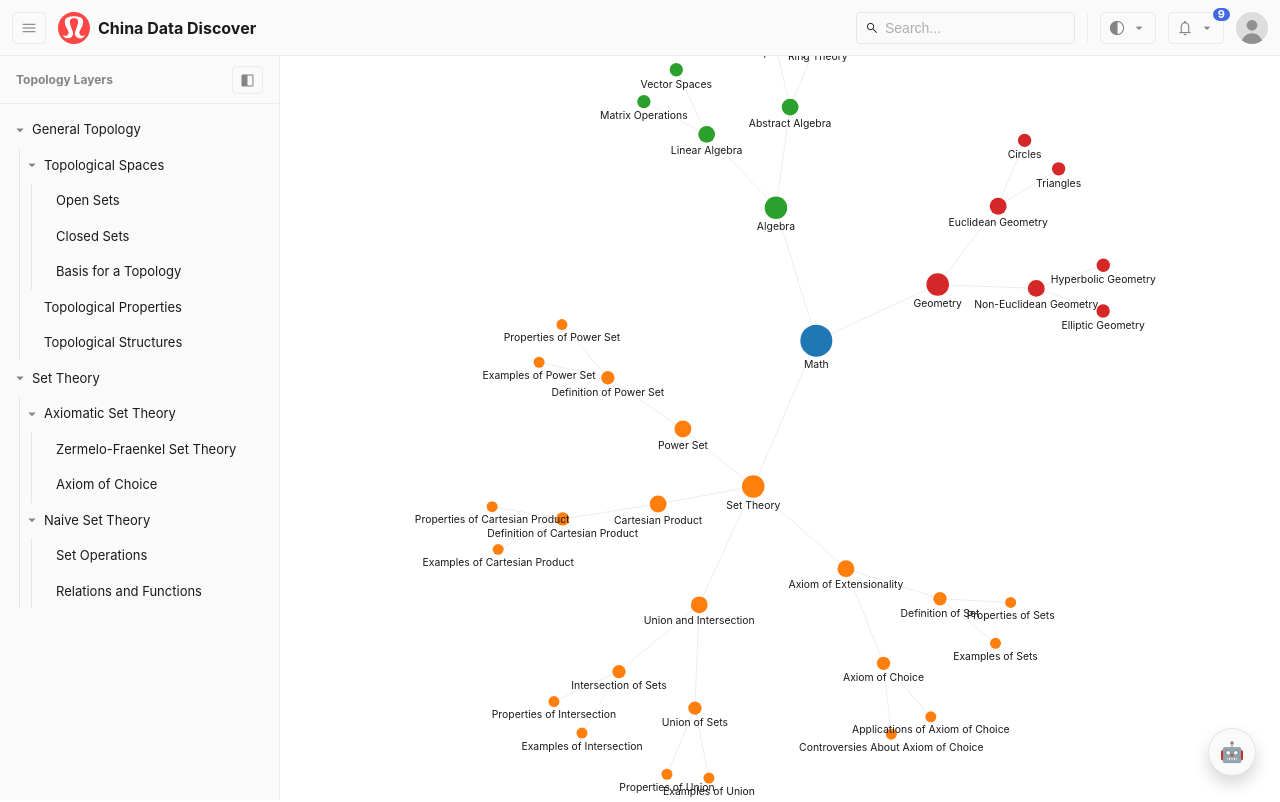
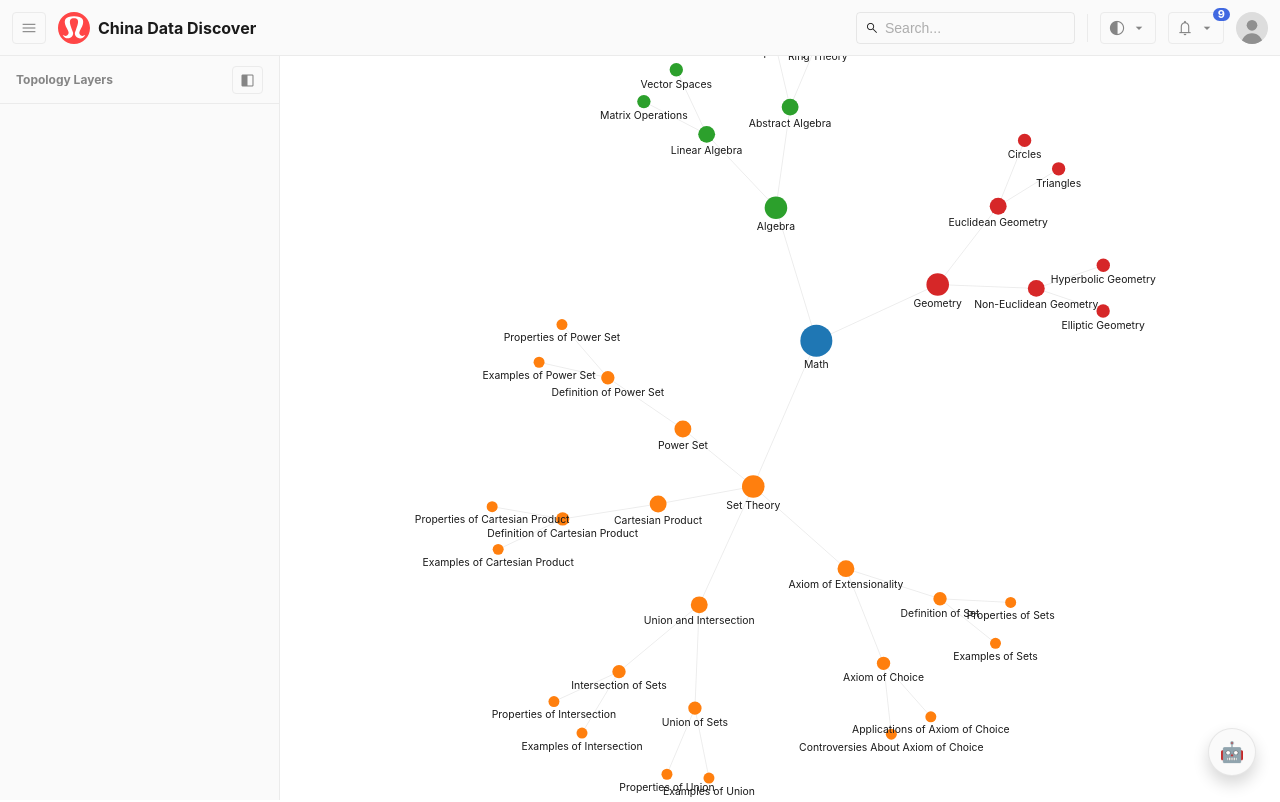
Before and after one commit to WenchuanLiliZhao/Lulu-Design-System, a React (Vite) app in the folder app/: page /cdd-topology-demo in a window 1280 px wide. Shown: the top 802 px of the page. Built offline with nearby package versions, Linux system fonts and the light colour scheme.

Commit message:
prepare for coding topology filter

```diff
--- a/app/src/Components/Tree/TreeExplorer.module.scss
+++ b/app/src/Components/Tree/TreeExplorer.module.scss
@@ -1,58 +1,3 @@
-[class*="node-tag-"] {
-  &[class*="-hidden"] {
-    display: none;
-  }
-}
-
-.visibility-btn,
-.visibility-inherit-btn {
-  display: none;
-}
-
-.invisible .visibility-btn {
-  display: block;
-}
-
-.node:hover {
-  .visibility-btn {
-    display: block;
-  }
-  .visibility-inherit-btn {
-    display: none;
-  }
-}
-
-.father-invisible {
-  .visibility-btn {
-    display: none;
-  }
-
-  .visibility-inherit-btn {
-    display: block;
-  }
-
-  .invisible > .node {
-    .visibility-btn {
-      display: block;
-    }
-
-    .visibility-inherit-btn {
-      display: none;
-    }
-  }
-}
-
-.invisible {
-  opacity: 0.48;
-
-  .invisible {
-    opacity: 1;
-  }
-}
-
-
-//
-
 .tree-node {
   display: block;
 
@@ -94,6 +39,10 @@
       width: var(--level-markder-width);
       border-right: 1px solid var(--color-border-main-trans);
       flex-shrink: 0; // note: prevent shrinking
+
+      &.last {
+        border-right-color: transparent;
+      }
     }
 
     .node-clopener {
--- a/app/src/Components/Tree/TreeExplorer.tsx
+++ b/app/src/Components/Tree/TreeExplorer.tsx
@@ -14,20 +14,6 @@
 - `TreeNodeComponent` is a subcomponent responsible for rendering individual tree nodes, including recursively rendering their child nodes.
 - The component includes "Expand All" and "Collapse All" controls to manage the global expand/collapse state.
 
-### Functional Distinction
-- `useAs: "page-tree"`: Similar to VSCode's Explorer, primarily used to display the page structure, supporting node expansion and collapse.
-- `useAs: "layer-tree"`: Similar to Figma's Layers, primarily used to display the layer structure, supporting node visibility toggling.
-
-#### Visibility Interaction in Layer Tree
-
-- In the Layer Tree, the visibility of a node is toggled by clicking on the node.
-- For example, if `nodeA` is a node, clicking on `nodeA` toggles the visibility of the subtree it belongs to. Any child node `nodeB` within `nodeA` will inherit the visibility state of `nodeA`. However, `nodeB` can still be individually toggled for its own visibility. This way, when `nodeA` is toggled visible again, the visibility state of `nodeB` is preserved. (This is Figma's solution, which I adopted here.)
-
-#### Subtle Differences in Expand/Collapse Interaction Between Page Tree and Layer Tree
-
-- In the Page Tree, nodes are toggled for expansion/collapse by clicking on the node itself, similar to most blog and file manager tree structures.
-- In the Layer Tree, since the node itself is not a link, expansion/collapse is toggled by clicking the arrow icon on the left side of the node. Clicking the node itself does not trigger expansion/collapse but is used to toggle the node's visibility.
-
 ### Key Implementation Challenges
 - Managing the expanded/collapsed state of nodes using React's `useState` hook.
 - Synchronizing the global expand/collapse state with individual node states.
@@ -36,21 +22,7 @@
 ## 组件功能概览
 - `TreeExplorer` 是一个 React 组件，用于渲染分层的树形结构。它支持节点的展开/折叠功能。
 - `TreeNodeComponent` 是一个子组件，负责渲染单个树节点，包括递归渲染其子节点。
-- 组件包含“全部展开”和“全部折叠”控件，用于管理全局的展开/折叠状态。
-
-### 功能区分
-- `useAs: "page-tree"`：类似于 VSCode 的 Explorer，主要用于展示页面结构，支持节点的展开和折叠。
-- `useAs: "layer-tree"`：类似于 Figma 的 Layers，主要用于展示图层结构，支持节点的可见性切换。
-
-#### 关于 Layer Tree 中的可见性交互
-
-- 在 Layer Tree 中，节点的可见性是通过点击节点来切换的。
-- 假设 `nodeA` 为一个节点，点击 `nodeA` 时，该节点所在的 subtree 会切换可见性。`nodeA` 中的任何子节点 `nodeB` 也会继承 `nodeA` 的可见性状态，但是，依然可以单独点击 `nodeB` 来切换其自身的可见性；这样，当 `nodeA` 重新被切换为可见时，`nodeB` 的可见性状态会被保留。（这是 Figma 的解决方案，我在这里采用了。）
-
-#### 关于 Page Tree 与 Layer Tree 中的展开/折叠交互的细微不同
-
-- 在 Page Tree 中，节点的展开/折叠是通过点击节点来切换的，这就如同大多数博客和文件管理器的树形结构一样。
-- 考虑到，在 Layer Tree 中，节点本身并不是一个链接，因此，节点的展开/折叠是通过点击节点左侧的箭头图标来切换的。点击节点本身不会触发展开/折叠操作，而是用于切换节点的可见性。
+- 组件包含"全部展开"和"全部折叠"控件，用于管理全局的展开/折叠状态。
 
 ### 主要实现难点
 - 使用 React 的 `useState` 钩子管理节点的展开/折叠状态。
@@ -65,8 +37,6 @@ import styles from "./TreeExplorer.module.scss";
 import { Icon } from "../Icon";
 import { HoverBox } from "../SmallElements/HoverBox";
 import { IconByType, PageShape, PageType } from "../../ObjectShapes/PageShape";
-import { Btn } from "../SmallElements/Btn";
-
 
 export const NodeTagPrefix = "node-tag-";
 export interface TreeNodesShape {
@@ -125,8 +95,6 @@ export function mergeTagsOfTreeNodes(
 interface TreeExplorerProps {
   data: NodeShape[]; // The hierarchical data structure for the tree
   expand?: boolean; // Whether the tree nodes should be expanded by default
-  useAs: "page-tree" | "layer-tree"; // Specify the type of tree being used
-  // 指定树的使用类型
 }
 
 // Define the TreeNodeComponent for rendering individual nodes
@@ -135,62 +103,13 @@ const TreeNodeComponent: React.FC<{
   node: NodeShape; // The data for the current node
   expand: boolean; // Whether the node should be expanded
   level: number; // The depth level of the node in the tree
-  useAs: "page-tree" | "layer-tree"; // The type of tree being used
-}> = ({ node, expand, level, useAs }) => {
+}> = ({ node, expand, level }) => {
   const [isExpanded, setIsExpanded] = useState<boolean>(expand); // State for node expansion
-  const [isInvisible, setIsInvisible] = useState<boolean>(false); // State for node visibility
 
   // Toggle the expanded state of the current node
   // 切换当前节点的展开状态
   const toggleExpand = () => {
     setIsExpanded((prev) => !prev);
-  };
-
-  // Toggle the visibility of the current node and its children
-  // 切换当前节点及其子节点的可见性
-  const toggleVisibility = (target: string = node.id) => {
-    // Find all elements with class names containing the node ID
-    const elements = document.querySelectorAll(`[class*="${NodeTagPrefix}-${target}"]`);
-
-    elements.forEach((element) => {
-      if (isInvisible) {
-        (element as HTMLElement).classList.remove(`${NodeTagPrefix}-${target}-hidden`);
-      } else {
-        (element as HTMLElement).classList.add(`${NodeTagPrefix}-${target}-hidden`);
-      }
-    });
-
-    // Toggle the visibility state
-    setIsInvisible((prev) => !prev);
-
-    // Log the visibility state change
-    console.log(target, isInvisible ? "is expanded" : "is collapsed");
-  };
-
-  const LayerVisibility = {
-    invisible: "invisible",
-    fatherInvisible: "father-invisible",
-  };
-
-  const LayerVisibilityBtn: React.FC<{
-    onClick: (target?: string) => void;
-  }> = ({ onClick }) => {
-    return (
-      <div onClick={() => onClick()}>
-        <Btn
-          className={styles["visibility-btn"]}
-          icon={isInvisible ? "visibility_off" : "visibility"}
-          size={"size-tiny"}
-          mode={"mode-plain"}
-        />
-        <Btn
-          className={styles["visibility-inherit-btn"]}
-          icon={"check_indeterminate_small"}
-          size={"size-tiny"}
-          mode={"mode-plain"}
-        />
-      </div>
-    );
   };
 
   useEffect(() => {
@@ -200,19 +119,10 @@ const TreeNodeComponent: React.FC<{
   }, [expand]);
 
   return (
-    <div
-      className={`${styles["tree-node"]} ${
-        isInvisible ? styles[LayerVisibility.invisible] : ""
-      }`}
-    >
+    <div className={styles["tree-node"]}>
       <div
         className={styles["node"]}
-        onClick={() => {
-          if (useAs === "page-tree") {
-            toggleExpand(); // Only toggle if useAs is "page-tree"
-            // 仅在 useAs 为 "page-tree" 时切换
-          }
-        }}
+        onClick={toggleExpand}
       >
         {/* Render level markers to visually indicate the depth of the node */}
         {/* 渲染层级标记以直观显示节点的深度 */}
@@ -229,12 +139,6 @@ const TreeNodeComponent: React.FC<{
         {node.children.length > 0 ? (
           <div
             className={styles["node-clopener"]}
-            onClick={() => {
-              if (useAs === "layer-tree") {
-                toggleExpand(); // Only toggle if useAs is "page-tree"
-                // 仅在 useAs 为 "page-tree" 时切换
-              }
-            }}
           >
             <Icon
               className={`${styles["node-clopener-icon"]} ${
@@ -252,27 +156,17 @@ const TreeNodeComponent: React.FC<{
         {/* 渲染节点内容，包括图标和标题 */}
         <div className={styles["node-content"]}>
           <div className={styles["node-title"]}>
-            {useAs === "page-tree" ? (
-              <IconByType icon={node.type} className={styles["page-icon"]} />
-            ) : (
-              <></>
-            )}
+            <IconByType icon={node.type} className={styles["page-icon"]} />
             {node.name}
           </div>
-          <div className={styles["node-controls"]}>
-            {useAs === "layer-tree" && (
-              <LayerVisibilityBtn onClick={toggleVisibility} />
-            )}
-          </div>
+          <div className={styles["node-controls"]}></div>
         </div>
       </div>
       {/* Recursively render child nodes if the current node has child nodes */}
       {/* 如果当前节点含有子节点，则递归渲染子节点 */}
       {node.children.length > 0 && (
         <div
-          className={`${styles["node-children"]} ${
-            isInvisible ? styles[LayerVisibility.fatherInvisible] : ""
-          }`}
+          className={styles["node-children"]}
           style={{ display: `${isExpanded ? "block" : "none"}` }} // Only show children if the node is expanded
         >
           {node.children.map((child, index) => (
@@ -281,7 +175,6 @@ const TreeNodeComponent: React.FC<{
               node={child}
               expand={expand}
               level={level + 1} // Increment the level for child nodes
-              useAs={useAs} // 为子节点增加层级
             />
           ))}
         </div>
@@ -294,7 +187,6 @@ const TreeNodeComponent: React.FC<{
 // 定义主 TreeExplorer 组件
 export const TreeExplorer: React.FC<TreeExplorerProps> = ({
   data,
-  useAs,
   expand = true,
 }) => {
   return (
@@ -308,7 +200,6 @@ export const TreeExplorer: React.FC<TreeExplorerProps> = ({
             node={node}
             expand={expand}
             level={0} // Root nodes start at level 0
-            useAs={useAs} // 根节点从层级 0 开始
           />
         ))}
       </div>
--- a/app/src/Pages/Demos/CDD/CDD_SiteConfig.tsx
+++ b/app/src/Pages/Demos/CDD/CDD_SiteConfig.tsx
@@ -23,7 +23,6 @@ import { Example_TreeNodeMaps } from "../../../ObjectShapes/ExampleData/Example_
 import { MenuItem } from "../../../Components/Dropdown/MenuItem";
 import { FilterableDropdown } from "../../../Components/Dropdown/FilterableDropdown";
 import { TextSwitch } from "../../../Components/SmallElements/Switch";
-import { Example_TopologyTagTrees } from "../../../ObjectShapes/ExampleData/Example_TopologyTagTrees";
 
 export const CDD_SiteInfo: SiteInfoType = {
   title: "China Data Discover",
@@ -168,7 +167,7 @@ export const CDD_DataPageLayout: React.FC<CDD_BasicLayoutProps> = ({
         }
         sidebar={{
           title: "Data Dictionary",
-          content: <TreeExplorer data={transformTreeNodes(Example_TreeNodeMaps.Math)} useAs="page-tree" />,
+          content: <TreeExplorer data={transformTreeNodes(Example_TreeNodeMaps.Math)} />,
           headerControls: [
             <Dropdown
               trigger={
@@ -366,7 +365,9 @@ export const CDD_TopologyLayout: React.FC<CDD_BasicLayoutProps> = ({
         }
         sidebar={{
           title: "Topology Layers",
-          content: <TreeExplorer data={Example_TopologyTagTrees.Math} useAs="layer-tree" />, // Sidebar with CheckBoxTree
+          content: (
+            <></>
+          ), // Sidebar with CheckBoxTree
         }}
       />
     </>
```
